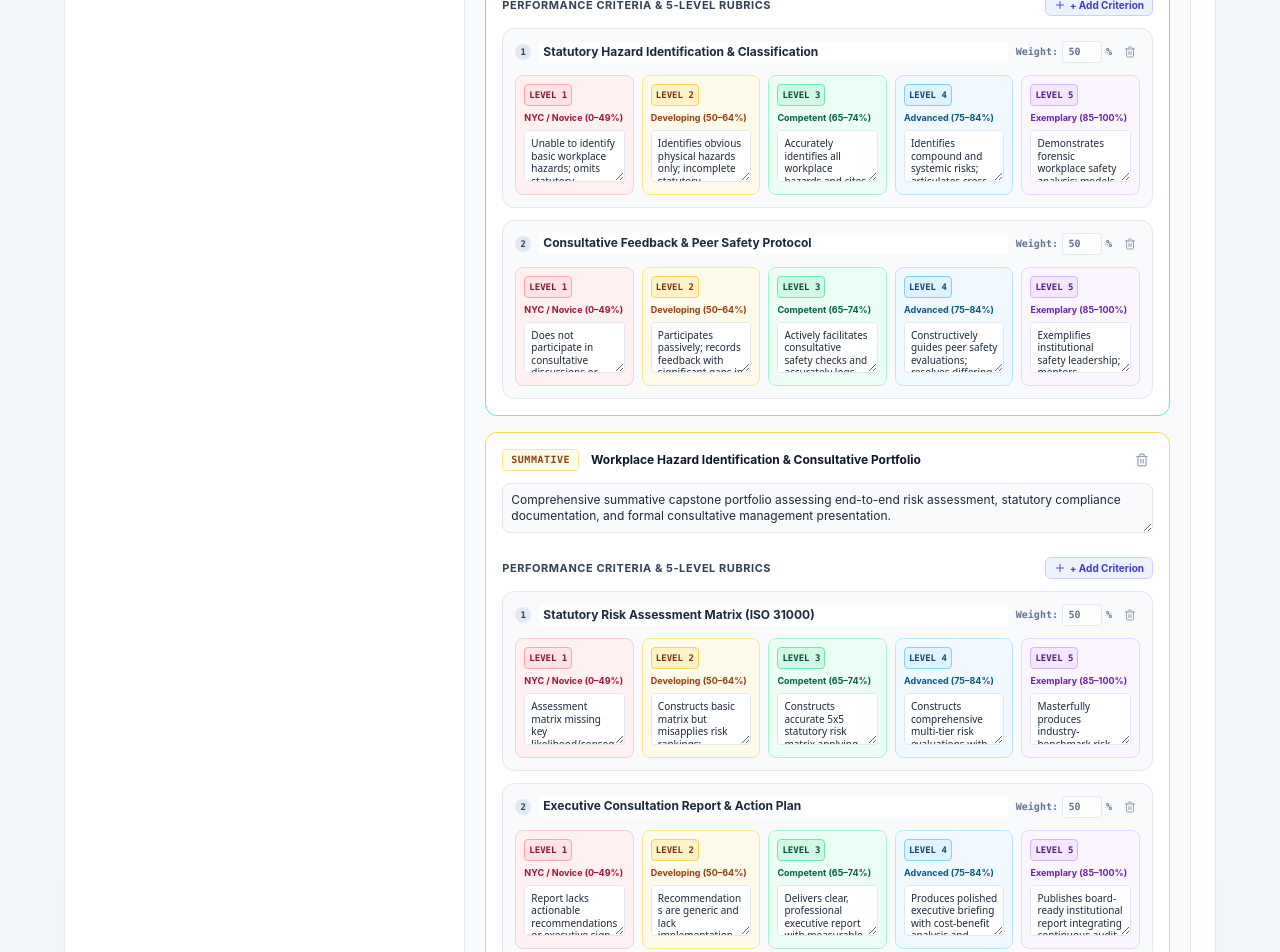
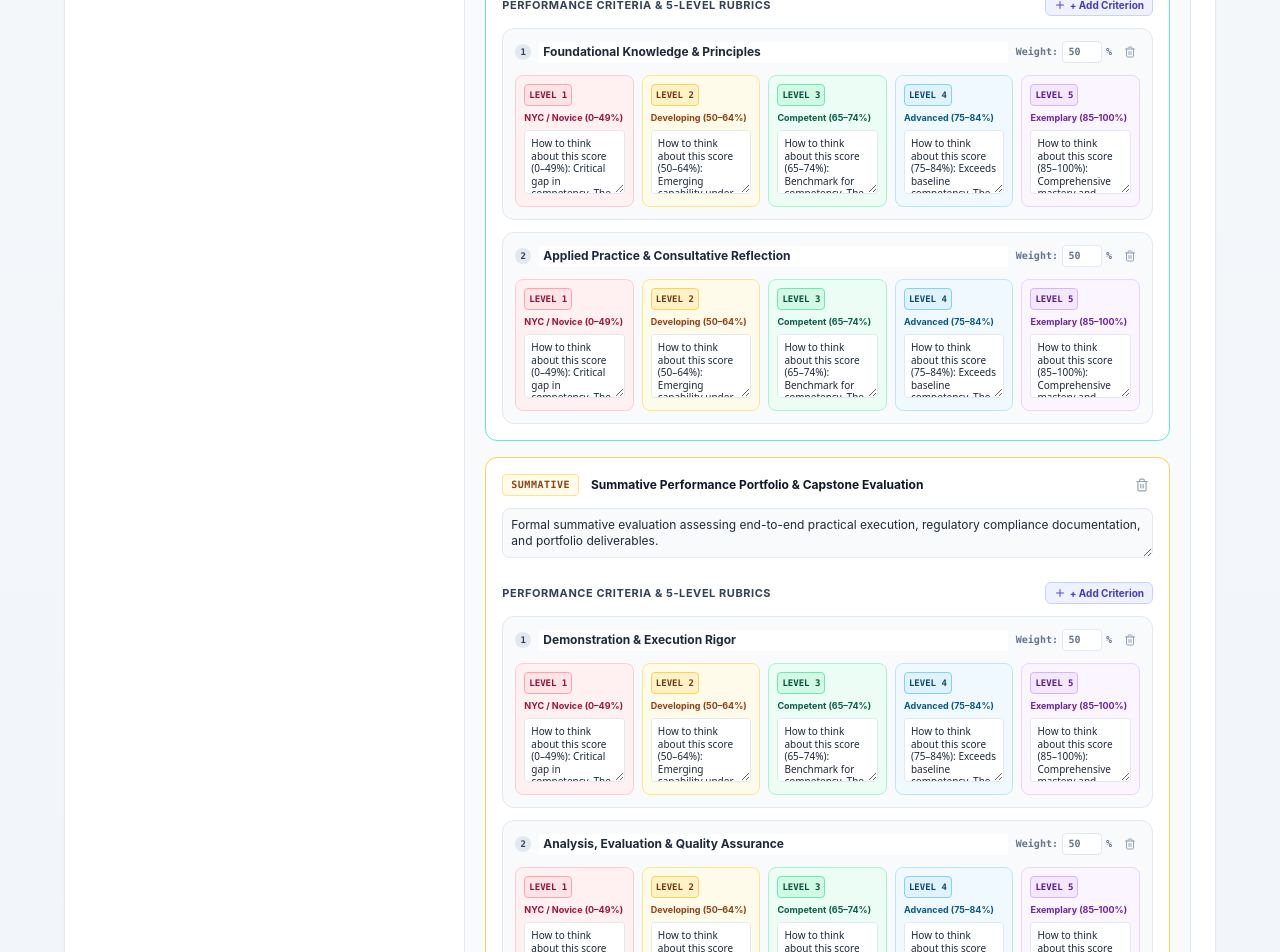
Before and after one commit to aifoundationau/super-rto, a Next.js app: page /builder in a window 1280 px wide. Shown: the part 1780-2732 px from the top of the page. Built offline with nearby package versions, Linux system fonts and the light colour scheme.

Commit message:
feat(rubrics): standardize 5-level rubric descriptors with generic score-thinking guidance

```diff
--- a/components/courseBuilder/UnifiedCourseBuilder.tsx
+++ b/components/courseBuilder/UnifiedCourseBuilder.tsx
@@ -173,152 +173,48 @@ const DEFAULT_COURSE: CourseData = {
         {
           id: 'ass-formative-1',
           type: 'formative',
-          title: 'Workplace Hazard Recognition Workshop & Formative Quiz',
-          description: 'Continuous formative assessment measuring practical hazard identification, statutory risk evaluation, and peer safety consultation.',
+          title: 'Formative Knowledge Check & Practice Activity',
+          description: 'Continuous formative assessment measuring foundational concepts, applied problem-solving, and reflective practice.',
           criteria: [
             {
               id: 'crit-f-1',
-              name: 'Statutory Hazard Identification & Classification',
+              name: 'Foundational Knowledge & Principles',
               weight: 50,
-              competentDescriptor: 'Accurately identifies all workplace hazards and cites relevant WHS Act and Regulation provisions.',
-              notYetCompetentDescriptor: 'Unable to identify basic workplace hazards; omits statutory compliance provisions.',
-              levels: [
-                {
-                  level: 1,
-                  label: 'Level 1 - Not Yet Competent (NYC)',
-                  descriptor: 'Unable to identify basic workplace hazards; omits statutory compliance provisions and Safe Work Australia standards.'
-                },
-                {
-                  level: 2,
-                  label: 'Level 2 - Developing / Threshold',
-                  descriptor: 'Identifies obvious physical hazards only; incomplete statutory references and limited understanding of latent chemical/biological risks.'
-                },
-                {
-                  level: 3,
-                  label: 'Level 3 - Competent (C) / Proficient',
-                  descriptor: 'Accurately identifies all workplace hazards and cites relevant WHS Act and Regulation provisions with verifiable evidence.'
-                },
-                {
-                  level: 4,
-                  label: 'Level 4 - Advanced / Accomplished',
-                  descriptor: 'Identifies compound and systemic risks; articulates cross-departmental liability and proactive hazard controls.'
-                },
-                {
-                  level: 5,
-                  label: 'Level 5 - Exemplary / Mastered',
-                  descriptor: 'Demonstrates forensic workplace safety analysis; models predictive hazards and integrates industry best practices into consultation logs.'
-                }
-              ]
+              competentDescriptor: 'Meets competency benchmark: consistently and accurately applies core principles and concepts.',
+              notYetCompetentDescriptor: 'Critical gaps: fundamental concepts are missing, inaccurate, or non-compliant.',
+              levels: createDefaultRubricLevels('Foundational Knowledge & Principles')
             },
             {
               id: 'crit-f-2',
-              name: 'Consultative Feedback & Peer Safety Protocol',
+              name: 'Applied Practice & Consultative Reflection',
               weight: 50,
-              competentDescriptor: 'Actively facilitates consultative safety checks and accurately logs worker inputs according to WHS consultation procedures.',
-              notYetCompetentDescriptor: 'Does not participate in consultative discussions or fail to record worker safety concerns.',
-              levels: [
-                {
-                  level: 1,
-                  label: 'Level 1 - Not Yet Competent (NYC)',
-                  descriptor: 'Does not participate in consultative discussions or fails to record worker safety concerns.'
-                },
-                {
-                  level: 2,
-                  label: 'Level 2 - Developing / Threshold',
-                  descriptor: 'Participates passively; records feedback with significant gaps in consultative protocol or worker representation.'
-                },
-                {
-                  level: 3,
-                  label: 'Level 3 - Competent (C) / Proficient',
-                  descriptor: 'Actively facilitates consultative safety checks and accurately logs worker inputs according to WHS consultation procedures.'
-                },
-                {
-                  level: 4,
-                  label: 'Level 4 - Advanced / Accomplished',
-                  descriptor: 'Constructively guides peer safety evaluations; resolves differing risk ratings through consultative evidence and consensus.'
-                },
-                {
-                  level: 5,
-                  label: 'Level 5 - Exemplary / Mastered',
-                  descriptor: 'Exemplifies institutional safety leadership; mentors colleagues and synthesizes multi-stakeholder feedback into proactive policies.'
-                }
-              ]
+              competentDescriptor: 'Meets competency benchmark: reliably executes standard procedures and participates constructively.',
+              notYetCompetentDescriptor: 'Critical gaps: unable to complete routine tasks or engage with collaborative procedures.',
+              levels: createDefaultRubricLevels('Applied Practice & Consultative Reflection')
             }
           ]
         },
         {
           id: 'ass-summative-1',
           type: 'summative',
-          title: 'Workplace Hazard Identification & Consultative Portfolio',
-          description: 'Comprehensive summative capstone portfolio assessing end-to-end risk assessment, statutory compliance documentation, and formal consultative management presentation.',
+          title: 'Summative Performance Portfolio & Capstone Evaluation',
+          description: 'Formal summative evaluation assessing end-to-end practical execution, regulatory compliance documentation, and portfolio deliverables.',
           criteria: [
             {
               id: 'crit-s-1',
-              name: 'Statutory Risk Assessment Matrix (ISO 31000)',
+              name: 'Demonstration & Execution Rigor',
               weight: 50,
-              competentDescriptor: 'Constructs accurate 5x5 statutory risk matrix applying hierarchy of controls in strict alignment with AS/NZS ISO 31000.',
-              notYetCompetentDescriptor: 'Assessment matrix missing key likelihood/consequence scales or miscategorizes severe risks.',
-              levels: [
-                {
-                  level: 1,
-                  label: 'Level 1 - Not Yet Competent (NYC)',
-                  descriptor: 'Assessment matrix missing key likelihood/consequence scales or miscategorizes severe risks.'
-                },
-                {
-                  level: 2,
-                  label: 'Level 2 - Developing / Threshold',
-                  descriptor: 'Constructs basic matrix but misapplies risk rankings; proposed controls lack hierarchy of control justification.'
-                },
-                {
-                  level: 3,
-                  label: 'Level 3 - Competent (C) / Proficient',
-                  descriptor: 'Constructs accurate 5x5 statutory risk matrix applying hierarchy of controls in strict alignment with AS/NZS ISO 31000.'
-                },
-                {
-                  level: 4,
-                  label: 'Level 4 - Advanced / Accomplished',
-                  descriptor: 'Constructs comprehensive multi-tier risk evaluations with quantitative impact modeling and residual risk forecasting.'
-                },
-                {
-                  level: 5,
-                  label: 'Level 5 - Exemplary / Mastered',
-                  descriptor: 'Masterfully produces industry-benchmark risk registers featuring sensitivity analysis and regulatory defensibility.'
-                }
-              ]
+              competentDescriptor: 'Meets competency benchmark: independently satisfies all performance criteria to required industry quality.',
+              notYetCompetentDescriptor: 'Critical gaps: fails to meet essential execution standards; critical steps omitted.',
+              levels: createDefaultRubricLevels('Demonstration & Execution Rigor')
             },
             {
               id: 'crit-s-2',
-              name: 'Executive Consultation Report & Action Plan',
+              name: 'Analysis, Evaluation & Quality Assurance',
               weight: 50,
-              competentDescriptor: 'Delivers clear, professional executive report with measurable control milestones, review dates, and designated duty holders.',
-              notYetCompetentDescriptor: 'Report lacks actionable recommendations or executive sign-off pathways.',
-              levels: [
-                {
-                  level: 1,
-                  label: 'Level 1 - Not Yet Competent (NYC)',
-                  descriptor: 'Report lacks actionable recommendations or executive sign-off pathways.'
-                },
-                {
-                  level: 2,
-                  label: 'Level 2 - Developing / Threshold',
-                  descriptor: 'Recommendations are generic and lack implementation timelines, review milestones, or resource allocations.'
-                },
-                {
-                  level: 3,
-                  label: 'Level 3 - Competent (C) / Proficient',
-                  descriptor: 'Delivers clear, professional executive report with measurable control milestones, review dates, and designated duty holders.'
-                },
-                {
-                  level: 4,
-                  label: 'Level 4 - Advanced / Accomplished',
-                  descriptor: 'Produces polished executive briefing with cost-benefit analysis and strategic change-management timelines.'
-                },
-                {
-                  level: 5,
-                  label: 'Level 5 - Exemplary / Mastered',
-                  descriptor: 'Publishes board-ready institutional report integrating continuous audit schedules, ROI metrics, and statutory legal sign-offs.'
-                }
-              ]
+              competentDescriptor: 'Meets competency benchmark: produces structured, evidence-based reports adhering to standards.',
+              notYetCompetentDescriptor: 'Critical gaps: analysis lacks structure, evidence, or actionable recommendations.',
+              levels: createDefaultRubricLevels('Analysis, Evaluation & Quality Assurance')
             }
           ]
         }
@@ -1674,7 +1570,7 @@ export const UnifiedCourseBuilder: React.FC = () => {
                                       {style.label}
                                     </div>
                                     <textarea
-                                      rows={3}
+                                      rows={4}
                                       value={lvl.descriptor}
                                       onChange={(e) => {
                                         const updated = [...course.units];
@@ -1691,7 +1587,7 @@ export const UnifiedCourseBuilder: React.FC = () => {
                                       data-testid={`rubric-level-${ass.id}-${critIdx}-${lIndex}`}
                                       aria-label={`Descriptor for Level ${lIndex + 1} of ${c.name}`}
                                       className="w-full bg-white border border-slate-200 focus:border-indigo-600 rounded p-1.5 text-[10px] text-slate-800 outline-none leading-tight resize-y font-sans"
-                                      placeholder={`Enter Level ${lIndex + 1} performance criteria...`}
+                                      placeholder={`Explain how to think about Level ${lIndex + 1} score...`}
                                     />
                                   </div>
                                 );
--- a/lib/courseBuilder/rubrics.ts
+++ b/lib/courseBuilder/rubrics.ts
@@ -29,34 +29,42 @@ export const DEFAULT_RUBRIC_LEVEL_NAMES: [string, string, string, string, string
   'Level 5 - Exemplary / Mastered'
 ];
 
+export const DEFAULT_GENERIC_RUBRIC_DESCRIPTORS: [string, string, string, string, string] = [
+  'How to think about this score (0–49%): Critical gap in competency. The learner has not yet demonstrated foundational understanding or minimum safety/procedural requirements. Fundamental concepts are missing, inaccurate, or non-compliant. Requires targeted re-instruction and formal re-assessment before competency can be awarded.',
+  'How to think about this score (50–64%): Emerging capability under guidance. The learner grasps basic concepts and attempts routine tasks, but execution is inconsistent, surface-level, or relies on regular scaffolding and supervision. Does not yet demonstrate reliable independent delivery.',
+  'How to think about this score (65–74%): Benchmark for competency. The learner consistently, accurately, and independently satisfies all core performance criteria. Follows standard operating procedures, solves routine workplace problems reliably, and complies with industry requirements without supervision.',
+  'How to think about this score (75–84%): Exceeds baseline competency. The learner demonstrates analytical depth, effectively adapts procedures to non-routine variables or complex workplace situations, justifies decisions with clear evidence, and maintains high standards of quality assurance.',
+  'How to think about this score (85–100%): Comprehensive mastery and leadership. The learner delivers exceptional, insightful work that synthesizes multi-dimensional factors, models industry best practices, anticipates systemic risks, and produces institutional-grade outcomes capable of guiding or mentoring peers.'
+];
+
 export function createDefaultRubricLevels(
-  criterionName: string
+  _criterionName?: string
 ): [RubricLevel, RubricLevel, RubricLevel, RubricLevel, RubricLevel] {
   return [
     {
       level: 1,
       label: DEFAULT_RUBRIC_LEVEL_NAMES[0],
-      descriptor: `Unable to demonstrate foundational knowledge or practical competency for ${criterionName}; key regulatory requirements and critical standards omitted.`
+      descriptor: DEFAULT_GENERIC_RUBRIC_DESCRIPTORS[0]
     },
     {
       level: 2,
       label: DEFAULT_RUBRIC_LEVEL_NAMES[1],
-      descriptor: `Demonstrates partial understanding of ${criterionName}; identifies surface components but lacks systematic rigor or complete compliance.`
+      descriptor: DEFAULT_GENERIC_RUBRIC_DESCRIPTORS[1]
     },
     {
       level: 3,
       label: DEFAULT_RUBRIC_LEVEL_NAMES[2],
-      descriptor: `Consistently meets statutory competency benchmark for ${criterionName}; applies standard methodology accurately with verified evidence.`
+      descriptor: DEFAULT_GENERIC_RUBRIC_DESCRIPTORS[2]
     },
     {
       level: 4,
       label: DEFAULT_RUBRIC_LEVEL_NAMES[3],
-      descriptor: `Demonstrates thorough command of ${criterionName}; analyzes complex workplace variables and produces comprehensive, defensible solutions.`
+      descriptor: DEFAULT_GENERIC_RUBRIC_DESCRIPTORS[3]
     },
     {
       level: 5,
       label: DEFAULT_RUBRIC_LEVEL_NAMES[4],
-      descriptor: `Exemplary mastery of ${criterionName}; innovatively synthesizes industry best practices, mentors peers, and presents board-ready documentation.`
+      descriptor: DEFAULT_GENERIC_RUBRIC_DESCRIPTORS[4]
     }
   ];
 }
@@ -89,12 +97,13 @@ export const CSV_RUBRIC_HEADER =
   'AssessmentType,AssessmentTitle,AssessmentDescription,CriterionName,Weight,Level1_NYC,Level2_Developing,Level3_Competent,Level4_Advanced,Level5_Exemplary';
 
 export function generateRubricsTemplateCsv(): string {
+  const esc = (val: string) => `"${val.replace(/"/g, '""')}"`;
   return [
     CSV_RUBRIC_HEADER,
-    'formative,"Diagnostic WHS Quiz & Consultation Check","Weekly formative check-in on workplace health & safety procedures.","Hazard Identification & Reporting",50,"Unable to identify basic workplace hazards; omits statutory compliance provisions.","Identifies obvious physical hazards only; incomplete statutory references.","Accurately identifies all workplace hazards and cites relevant WHS Act and Regulation provisions.","Identifies compound and systemic risks; articulates cross-departmental liability.","Demonstrates forensic workplace safety analysis and models predictive hazard controls."',
-    'formative,"Diagnostic WHS Quiz & Consultation Check","Weekly formative check-in on workplace health & safety procedures.","Consultative Feedback & Safety Protocol",50,"Does not participate in consultative discussions or fails to record worker safety concerns.","Participates passively; records feedback with significant gaps in consultative protocol.","Actively facilitates consultative safety checks and accurately logs worker inputs according to WHS consultation procedures.","Constructively guides peer safety evaluations; resolves differing risk ratings.","Exemplifies institutional safety leadership; mentors colleagues into proactive policies."',
-    'summative,"Workplace Hazard Identification & Consultative Portfolio","Holistic workplace portfolio containing risk assessments and hierarchy of controls.","Risk Assessment & Control Hierarchy Implementation",50,"Fails to apply the hierarchy of control; suggests ineffective or non-compliant controls.","Applies lower-order administrative controls only without evaluating higher-order engineering solutions.","Systematically applies hierarchy of controls with viable, compliant risk mitigation controls.","Designs multi-tiered control strategies with contingency planning and monitoring mechanisms.","Develops institutional-grade risk management framework compliant with ISO 31000 & WHS regulations."',
-    'summative,"Workplace Hazard Identification & Consultative Portfolio","Holistic workplace portfolio containing risk assessments and hierarchy of controls.","Continuous Improvement & Incident Reporting",50,"Fails to produce structured incident report; omits corrective action timelines.","Recommendations are generic and lack implementation timelines, review milestones, or resource allocations.","Delivers clear, professional executive report with measurable control milestones and review dates.","Produces polished executive briefing with cost-benefit analysis and strategic change-management timelines.","Publishes board-ready institutional report integrating continuous audit schedules and statutory sign-offs."'
+    `formative,"Formative Knowledge Check & Practice Activity","Continuous formative assessment to reinforce key concepts and provide developmental feedback.","Foundational Principles & Knowledge",50,${esc(DEFAULT_GENERIC_RUBRIC_DESCRIPTORS[0])},${esc(DEFAULT_GENERIC_RUBRIC_DESCRIPTORS[1])},${esc(DEFAULT_GENERIC_RUBRIC_DESCRIPTORS[2])},${esc(DEFAULT_GENERIC_RUBRIC_DESCRIPTORS[3])},${esc(DEFAULT_GENERIC_RUBRIC_DESCRIPTORS[4])}`,
+    `formative,"Formative Knowledge Check & Practice Activity","Continuous formative assessment to reinforce key concepts and provide developmental feedback.","Applied Problem Solving & Reflection",50,${esc(DEFAULT_GENERIC_RUBRIC_DESCRIPTORS[0])},${esc(DEFAULT_GENERIC_RUBRIC_DESCRIPTORS[1])},${esc(DEFAULT_GENERIC_RUBRIC_DESCRIPTORS[2])},${esc(DEFAULT_GENERIC_RUBRIC_DESCRIPTORS[3])},${esc(DEFAULT_GENERIC_RUBRIC_DESCRIPTORS[4])}`,
+    `summative,"Summative Practical Assessment & Portfolio","Formal summative assessment to assess practical competency and evidence of skills against performance standards.","Core Competency Execution & Evidence",50,${esc(DEFAULT_GENERIC_RUBRIC_DESCRIPTORS[0])},${esc(DEFAULT_GENERIC_RUBRIC_DESCRIPTORS[1])},${esc(DEFAULT_GENERIC_RUBRIC_DESCRIPTORS[2])},${esc(DEFAULT_GENERIC_RUBRIC_DESCRIPTORS[3])},${esc(DEFAULT_GENERIC_RUBRIC_DESCRIPTORS[4])}`,
+    `summative,"Summative Practical Assessment & Portfolio","Formal summative assessment to assess practical competency and evidence of skills against performance standards.","Analysis, Evaluation & Quality Assurance",50,${esc(DEFAULT_GENERIC_RUBRIC_DESCRIPTORS[0])},${esc(DEFAULT_GENERIC_RUBRIC_DESCRIPTORS[1])},${esc(DEFAULT_GENERIC_RUBRIC_DESCRIPTORS[2])},${esc(DEFAULT_GENERIC_RUBRIC_DESCRIPTORS[3])},${esc(DEFAULT_GENERIC_RUBRIC_DESCRIPTORS[4])}`
   ].join('\n') + '\n';
 }
 
```
Also changed, not shown: 1 other file (tests, documents, lock files or other folders).
